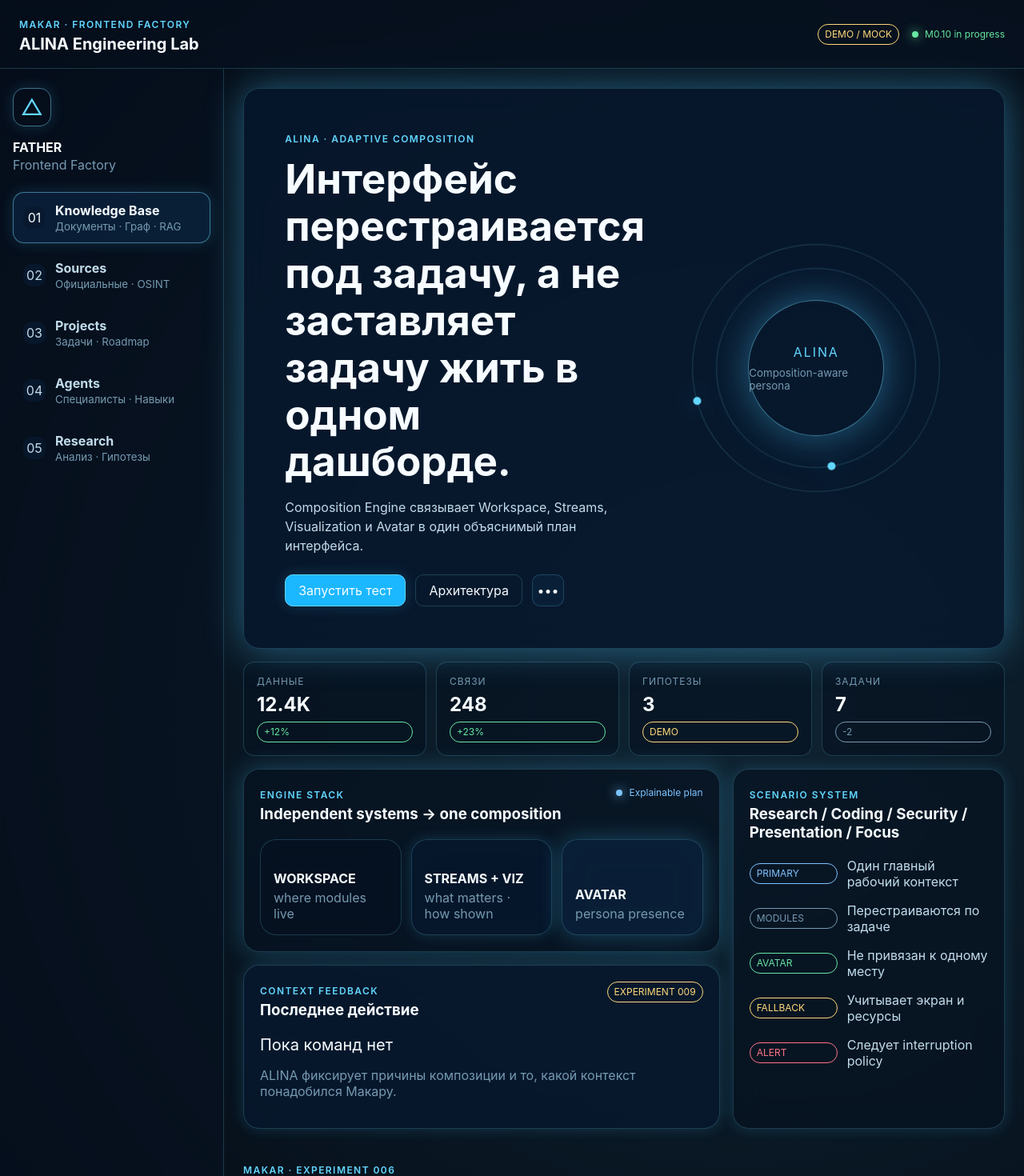
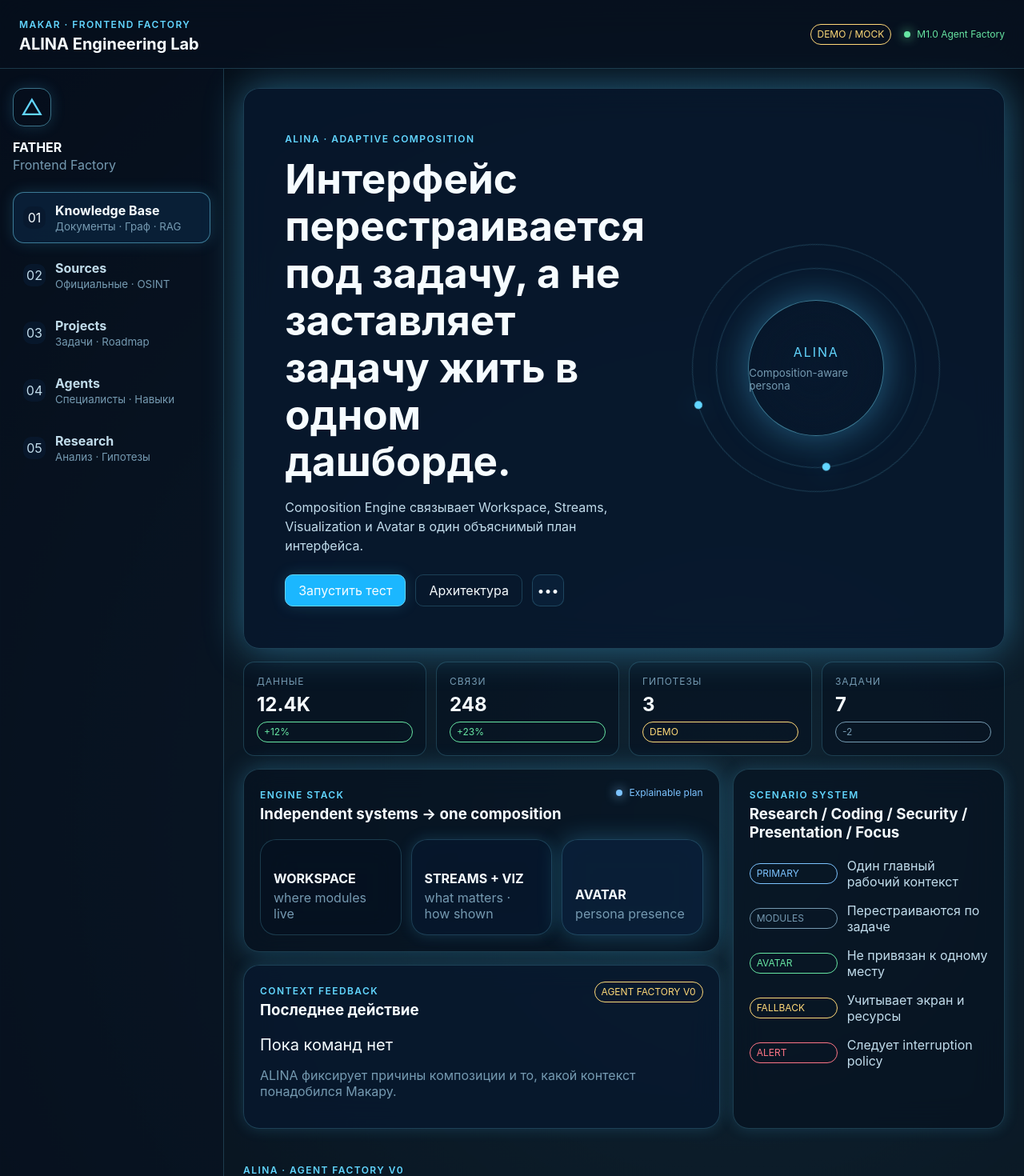
Before and after one commit to VictorKVS/Makar-Frontend-Factory, a React (Vite) app in the folder apps/alina-control-center/: page / in a window 1280 px wide. Shown: the top 1470 px of the page at 80% size. Built offline with nearby package versions, Linux system fonts and the light colour scheme.

Commit message:
feat(m1.0): integrate Agent Factory into ALINA lab

```diff
--- a/apps/alina-control-center/src/App.tsx
+++ b/apps/alina-control-center/src/App.tsx
@@ -17,6 +17,7 @@ import { CompositionDemo } from "./CompositionDemo";
 import { InputDemo } from "./InputDemo";
 import { SceneDemo } from "./SceneDemo";
 import { QADemo } from "./QADemo";
+import { AgentFactoryDemo } from "./AgentFactoryDemo";
 
 const metrics = [
   { label: "ДАННЫЕ", value: "12.4K", delta: "+12%", deltaTone: "success" as const },
@@ -47,7 +48,7 @@ export function App() {
         </div>
         <div className="topbar-status">
           <Badge tone="warning">DEMO / MOCK</Badge>
-          <StatusIndicator tone="success" label="M0.10 in progress" />
+          <StatusIndicator tone="success" label="M1.0 Agent Factory" />
         </div>
       </header>
 
@@ -163,7 +164,7 @@ export function App() {
                 <span className="eyebrow">CONTEXT FEEDBACK</span>
                 <h3>Последнее действие</h3>
               </div>
-              <Badge tone="warning">EXPERIMENT 009</Badge>
+              <Badge tone="warning">AGENT FACTORY V0</Badge>
             </div>
             <p className="last-command">{lastCommand}</p>
             <p className="muted">
@@ -171,6 +172,8 @@ export function App() {
             </p>
           </GlassPanel>
         </div>
+
+        <AgentFactoryDemo />
 
         <CompositionDemo />
 
```
